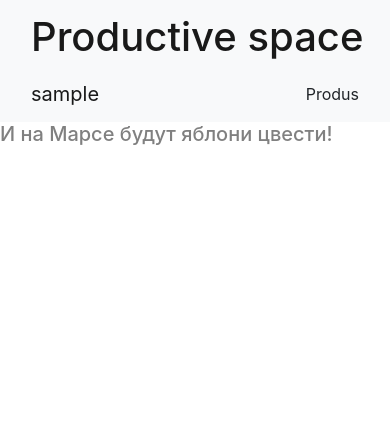
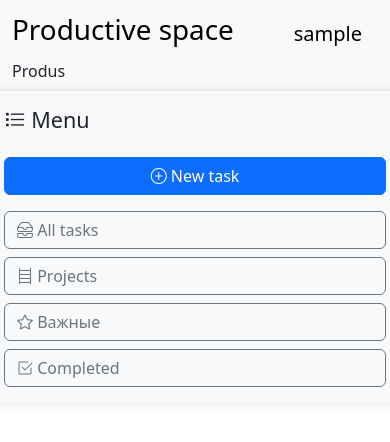
Before and after one commit to 8leonid888-che8/Yandex_lyceum_Web_Produs, a Flask app: page / in a window 390 px wide. Shown: the top 442 px of the page. Run offline with Flask 3, Linux system fonts and the light colour scheme; a user stored in the database is signed in; tables that the repository leaves empty hold one stand-in row (values such as "Sample post"); some libraries are stand-ins or nearby versions.

Commit message:
основное меню

```diff
--- a/main.py
+++ b/main.py
@@ -1,6 +1,7 @@
 from flask import Flask, render_template, redirect
 from data import db_session
 from data.users import User
+from data.tasks import Task
 from forms.user import RegisterForm, LoginForm
 from flask_login import LoginManager, login_user, login_required, logout_user, current_user
 
@@ -18,11 +19,18 @@ def load_user(user_id):
 
 def main():
     db_session.global_init("db/produs.db")
+    db_sess = db_session.create_session()
+    task = Task()
+    task.user_id = 1
+    task.description = "first task"
+    # task.project = "project1"
+    db_sess.add(task)
+    db_sess.commit()
     app.run()
 
 
 @app.route("/register", methods=["GET", "POST"])
-def reqister():
+def register():
     form = RegisterForm()
     if form.validate_on_submit():
         if form.password.data != form.password_again.data:
@@ -66,5 +74,7 @@ def logout():
     logout_user()
     return redirect("/")
 
+
+
 if __name__ == "__main__":
     main()
--- a/templates/base.html
+++ b/templates/base.html
@@ -1,15 +1,50 @@
-<!doctype html>
+<!DOCTYPE html>
 <html lang="ru">
 <head>
-    <meta charset="utf-8">
+    <meta charset="UTF-8">
+    <meta name="viewport" content="width=device-width, initial-scale=1.0">
     <title>{{ title }}</title>
-    <link rel="stylesheet" href="https://stackpath.bootstrapcdn.com/bootstrap/4.4.1/css/bootstrap.min.css">
+
+    <!-- Bootstrap CSS -->
+    <link href="https://cdn.jsdelivr.net/npm/bootstrap@5.3.0/dist/css/bootstrap.min.css" rel="stylesheet">
+
+    <!-- Bootstrap Icons -->
+    <link rel="stylesheet" href="https://cdn.jsdelivr.net/npm/bootstrap-icons@1.11.1/font/bootstrap-icons.css">
+
     <style>
         .grey_color { color: #808080; }
+        .sidebar {
+            height: 100vh;
+            box-shadow: 2px 0 10px rgba(0,0,0,0.1);
+            position: fixed;
+            left: 0;
+            background: #f8f9fa;
+        }
+        .main-content {
+            margin-left: 280px;
+            padding: 20px;
+        }
+        .nav-button {
+            transition: all 0.3s ease;
+            text-align: left;
+        }
+        .nav-button:hover {
+            transform: translateX(10px);
+            background: #e9ecef;
+        }
+        @media (max-width: 768px) {
+            .sidebar {
+                width: 100%;
+                height: auto;
+                position: relative;
+            }
+            .main-content {
+                margin-left: 0;
+            }
+        }
     </style>
 </head>
 <body>
-
 <nav class="navbar navbar-light bg-light">
     <div class="container-fluid">
         <a class="navbar-brand" href="#"><h1>Productive space</h1></a>
@@ -24,11 +59,44 @@
         <span class="ml">Produs</span>
     </div>
 </nav>
-<h5 class="grey_color">И на Марсе будут яблони цвести!</h5>
+{% if current_user.is_authenticated %}
+<div class="row">
+    <!-- Боковое меню -->
+    <nav class="col-md-3 col-lg-2 sidebar p-3">
+        <h4 class="mb-4"><i class="bi bi-list-task"></i> Menu</h4>
 
-<!-- Начало основного содержимого страницы -->
-<main role="main" class="container">
+        <button class="btn btn-primary w-100 mb-3">
+            <i class="bi bi-plus-circle"></i> New task
+        </button>
+
+        <div class="d-flex flex-column gap-2">
+            <button class="btn btn-outline-secondary nav-button">
+                <i class="bi bi-inboxes"></i> All tasks
+            </button>
+            <button class="btn btn-outline-secondary nav-button">
+                <i class="bi bi-bookshelf"></i> Projects
+            </button>
+            <button class="btn btn-outline-secondary nav-button">
+                <i class="bi bi-star"></i> Важные
+            </button>
+            <button class="btn btn-outline-secondary nav-button">
+                <i class="bi bi-check2-square"></i> Сompleted
+            </button>
+        </div>
+    </nav>
+
+    <!-- Основной контент -->
+    <div class="col-md-9 ms-sm-auto col-lg-10 main-content">
+        {% block auth_content %}{% endblock %}
+    </div>
+</div>
+{% else %}
+<div class="main-content">
 {% block content %}{% endblock %}
-</main>
+</div>
+{% endif %}
+
+<!-- Bootstrap JS -->
+<script src="https://cdn.jsdelivr.net/npm/bootstrap@5.3.0/dist/js/bootstrap.bundle.min.js"></script>
 </body>
 </html>
```
Also changed, not shown: templates/register.html (+16 -18 lines). Lines whose indentation alone changed are shown as unchanged.
